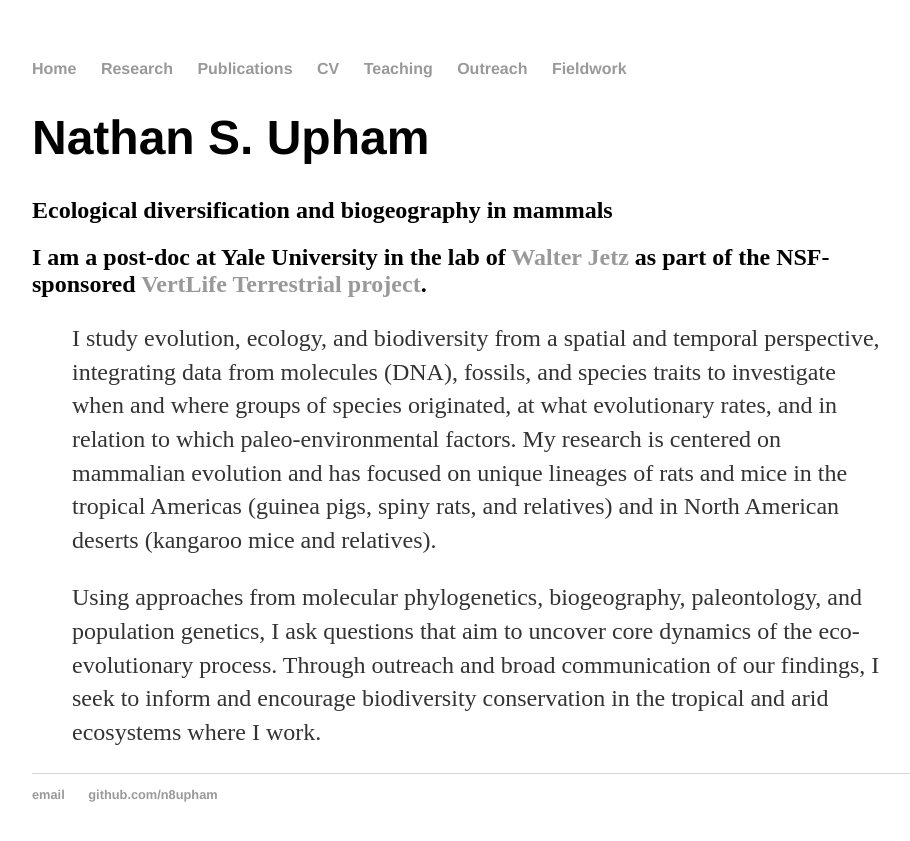
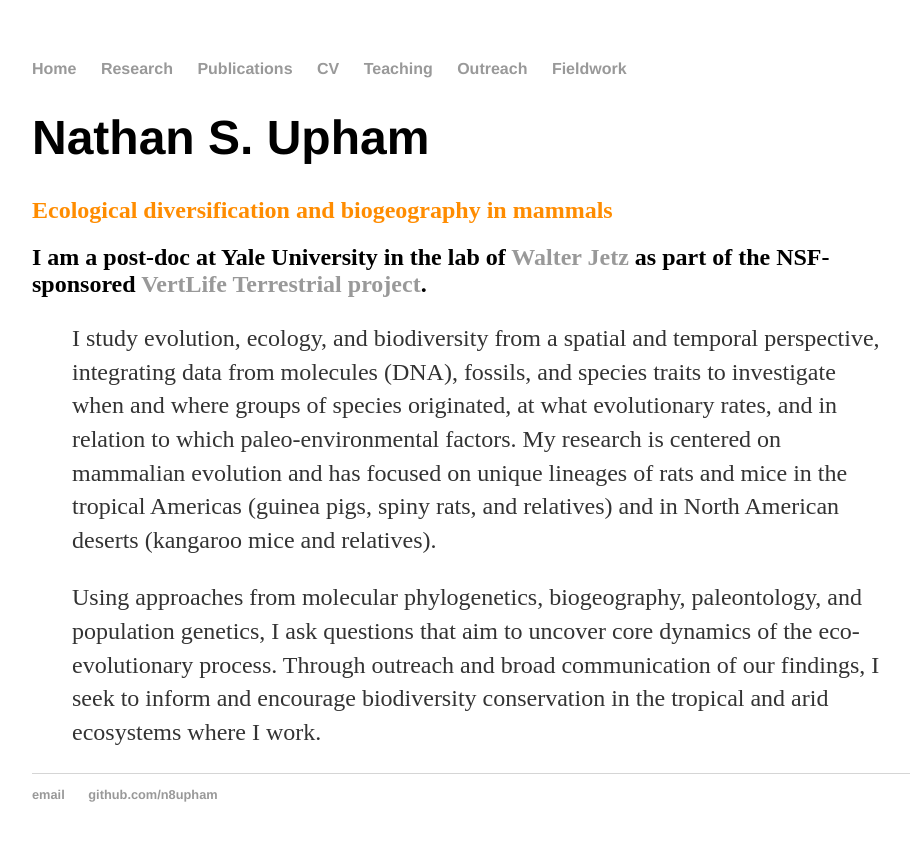
Before and after one commit to n8upham/n8upham.github.io, a Jekyll site: the page built from index.md, in a window 1280 px wide. Shown: the top 841 px of the page, without its empty margins (160-1070 px from the left). Built offline with Jekyll 4.4.1, drawn with Linux system fonts in a browser that asks for light colours.

Commit message:
Update index.md

```diff
--- a/index.md
+++ b/index.md
@@ -4,7 +4,7 @@
 ---
 # **Nathan S. Upham**
 
-## <span style="color:ECB317;">Ecological diversification and biogeography in mammals</span>
+## <span style="color:darkorange;">Ecological diversification and biogeography in mammals</span>
 
 ## I am a post-doc at Yale University in the lab of [Walter Jetz](http://jetzlab.yale.edu/) as part of the NSF-sponsored [VertLife Terrestrial project](http://vertlife.org/).
 
```
